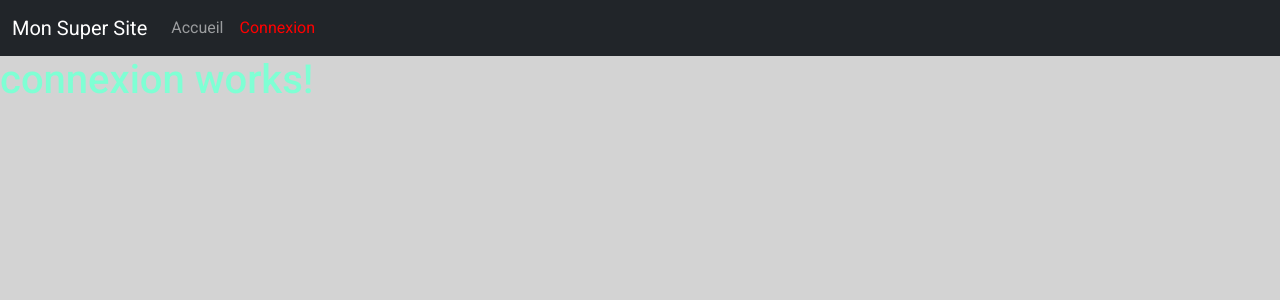
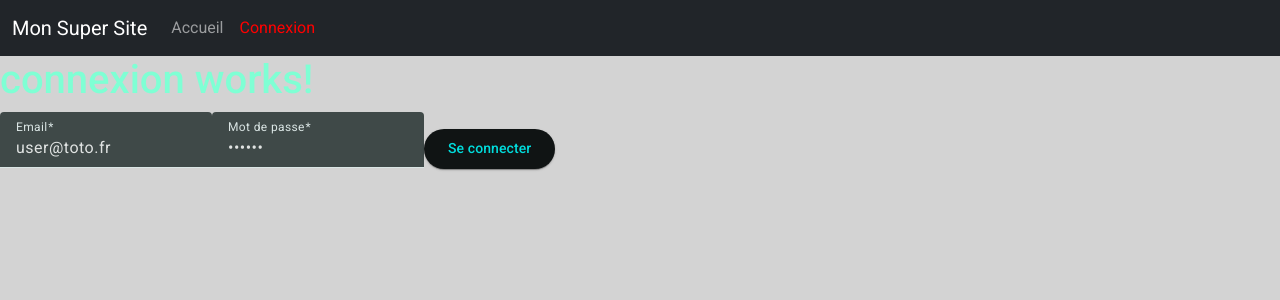
Before and after one commit to Fonzy57/spring-GUI, an Angular app: page /connexion in a window 1280 px wide. Shown: the top 300 px of the page. Built offline with nearby package versions, Linux system fonts and the light colour scheme.

Commit message:
Add connexion page

```diff
--- a/src/app/pages/connexion/connexion.component.html
+++ b/src/app/pages/connexion/connexion.component.html
@@ -1 +1,27 @@
 <h1>connexion works!</h1>
+<form [formGroup]="formulaire" (ngSubmit)="onConnection()">
+  <mat-form-field class="item">
+    <mat-label>Email</mat-label>
+    <input matInput placeholder="mon-nom@gmail.fr" formControlName="email" />
+    @if (formulaire.get('email')?.hasError("required")) {
+    <mat-error>Le nom est requis</mat-error>
+    } @else if (formulaire.get('nom')?.hasError("email")) {
+    <mat-error>Le format est invalide</mat-error>
+    }
+  </mat-form-field>
+
+  <mat-form-field class="item">
+    <mat-label>Mot de passe</mat-label>
+    <input
+      matInput
+      placeholder="*********"
+      type="password"
+      formControlName="password"
+    />
+    <mat-error>Le mot de passe est requis</mat-error>
+  </mat-form-field>
+
+  <button mat-raised-button type="submit" class="button-custom">
+    Se connecter
+  </button>
+</form>
--- a/src/app/pages/connexion/connexion.component.ts
+++ b/src/app/pages/connexion/connexion.component.ts
@@ -1,11 +1,49 @@
-import { Component } from '@angular/core';
+import { HttpClient } from '@angular/common/http';
+import { Component, inject } from '@angular/core';
+import {
+  FormBuilder,
+  FormsModule,
+  ReactiveFormsModule,
+  Validators,
+} from '@angular/forms';
+import { MatButtonModule } from '@angular/material/button';
+import { MatInputModule } from '@angular/material/input';
+import { MatSnackBar } from '@angular/material/snack-bar';
 
 @Component({
   selector: 'app-connexion',
-  imports: [],
+  imports: [MatButtonModule, MatInputModule, FormsModule, ReactiveFormsModule],
   templateUrl: './connexion.component.html',
-  styleUrl: './connexion.component.scss'
+  styleUrl: './connexion.component.scss',
 })
 export class ConnexionComponent {
+  notification = inject(MatSnackBar);
+  http = inject(HttpClient);
+  formBuilder: FormBuilder = inject(FormBuilder);
 
+  formulaire = this.formBuilder.group({
+    email: ['user@toto.fr', [Validators.required, Validators.email]],
+    password: ['123456', [Validators.required]],
+  });
+
+  onConnection(): void {
+    if (this.formulaire.valid) {
+      // Ici faire un try catch pour être sûr que l'API est joignable
+      this.http
+        .post('http://localhost:8080/connexion', this.formulaire.value, {
+          responseType: 'text',
+        })
+        .subscribe({
+          next: (result) => console.log(result), // ICI LE RESULT C'EST LE JWT
+          error: (erreur) => {
+            if (erreur.status === 401) {
+              this.notification.open('Mauvais email ou mot de passe', '', {
+                duration: 5000,
+                verticalPosition: 'top',
+              });
+            }
+          },
+        });
+    }
+  }
 }
```
